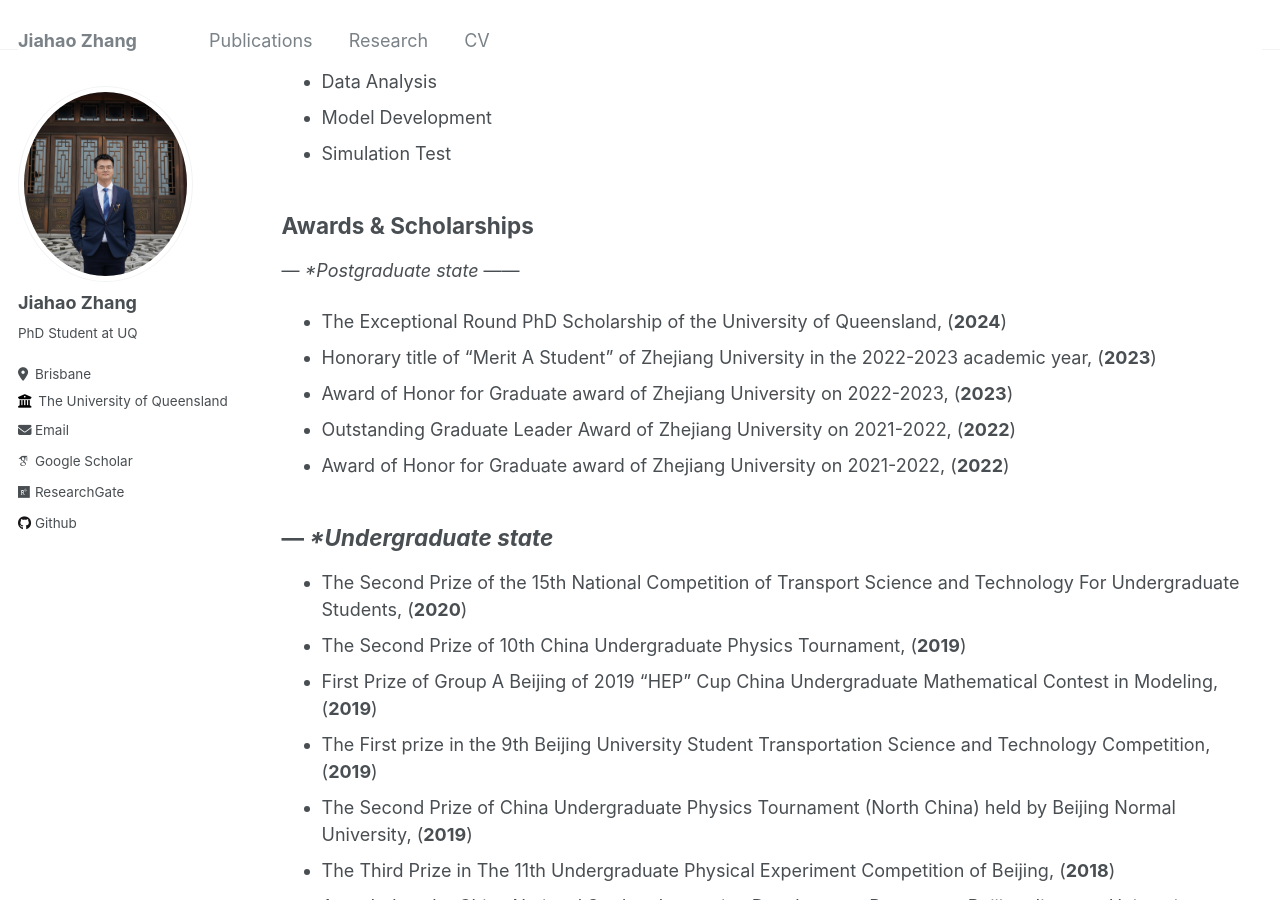
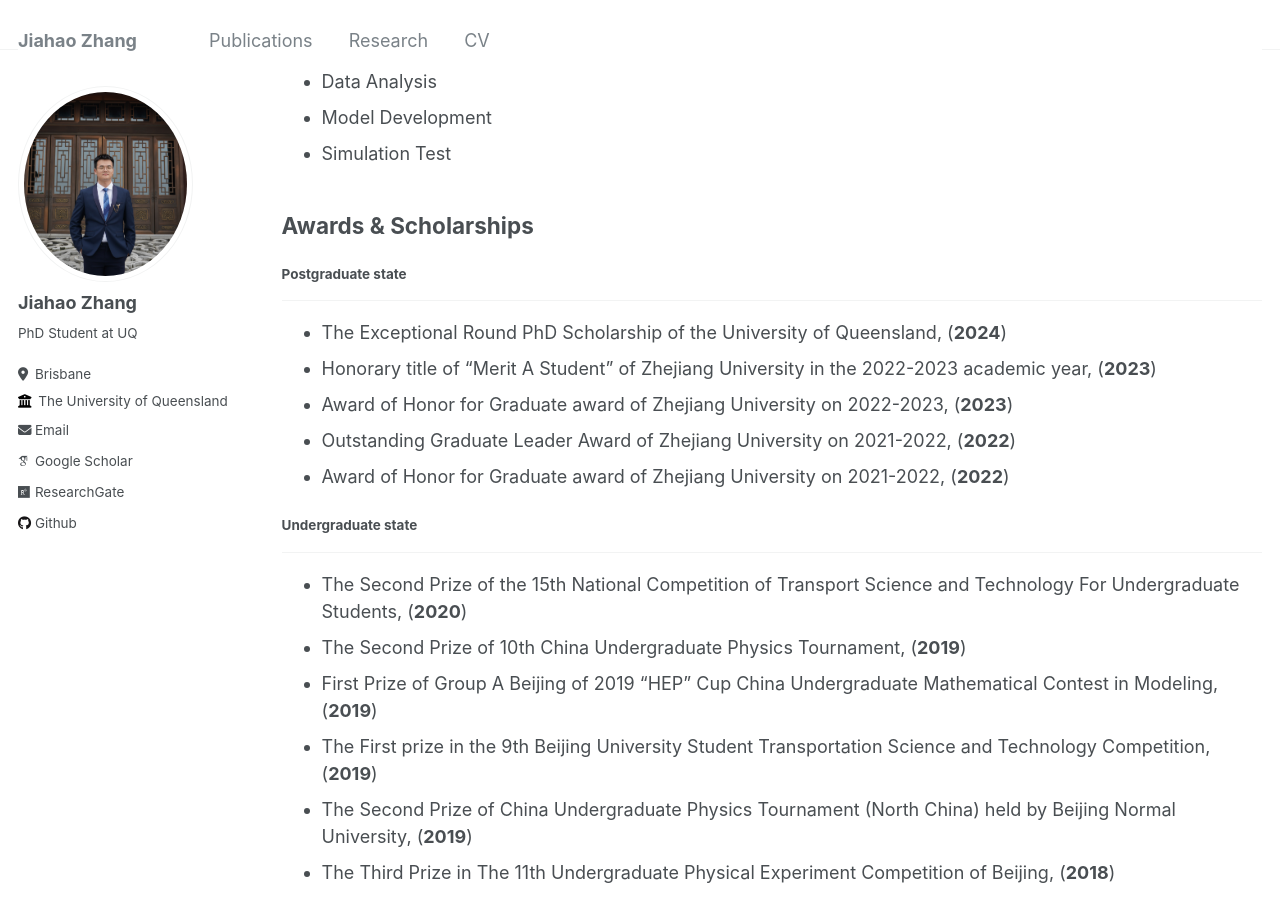
Before and after one commit to zhangjiahao2024/zhangjiahao2024.github.io, a Jekyll site: the page built from _pages/cv.md, in a window 1280 px wide and 900 px high, scrolled down 397 px. Built offline with Jekyll 4.4.1, drawn with Linux system fonts in a browser that asks for light colours; some web fonts are replaced.

Commit message:
Update cv.md

```diff
--- a/_pages/cv.md
+++ b/_pages/cv.md
@@ -26,16 +26,16 @@ Skills
 
 Awards & Scholarships
 ------
---- **Postgraduate state*
-------
+#### Postgraduate state
+----
 * The Exceptional Round PhD Scholarship of the University of Queensland, (**2024**)
 * Honorary title of “Merit A Student” of Zhejiang University in the 2022-2023 academic year, (**2023**)
 * Award of Honor for Graduate award of Zhejiang University on 2022-2023, (**2023**)
 * Outstanding Graduate Leader Award of Zhejiang University on 2021-2022, (**2022**)
 * Award of Honor for Graduate award of Zhejiang University on 2021-2022, (**2022**)
 
---- **Undergraduate state*
-------
+#### Undergraduate state
+----
 * The Second Prize of the 15th National Competition of Transport Science and Technology For Undergraduate Students, (**2020**)
 * The Second Prize of 10th China Undergraduate Physics Tournament, (**2019**)
 * First Prize of Group A Beijing of 2019 "HEP" Cup China Undergraduate Mathematical Contest in Modeling, (**2019**)
```
